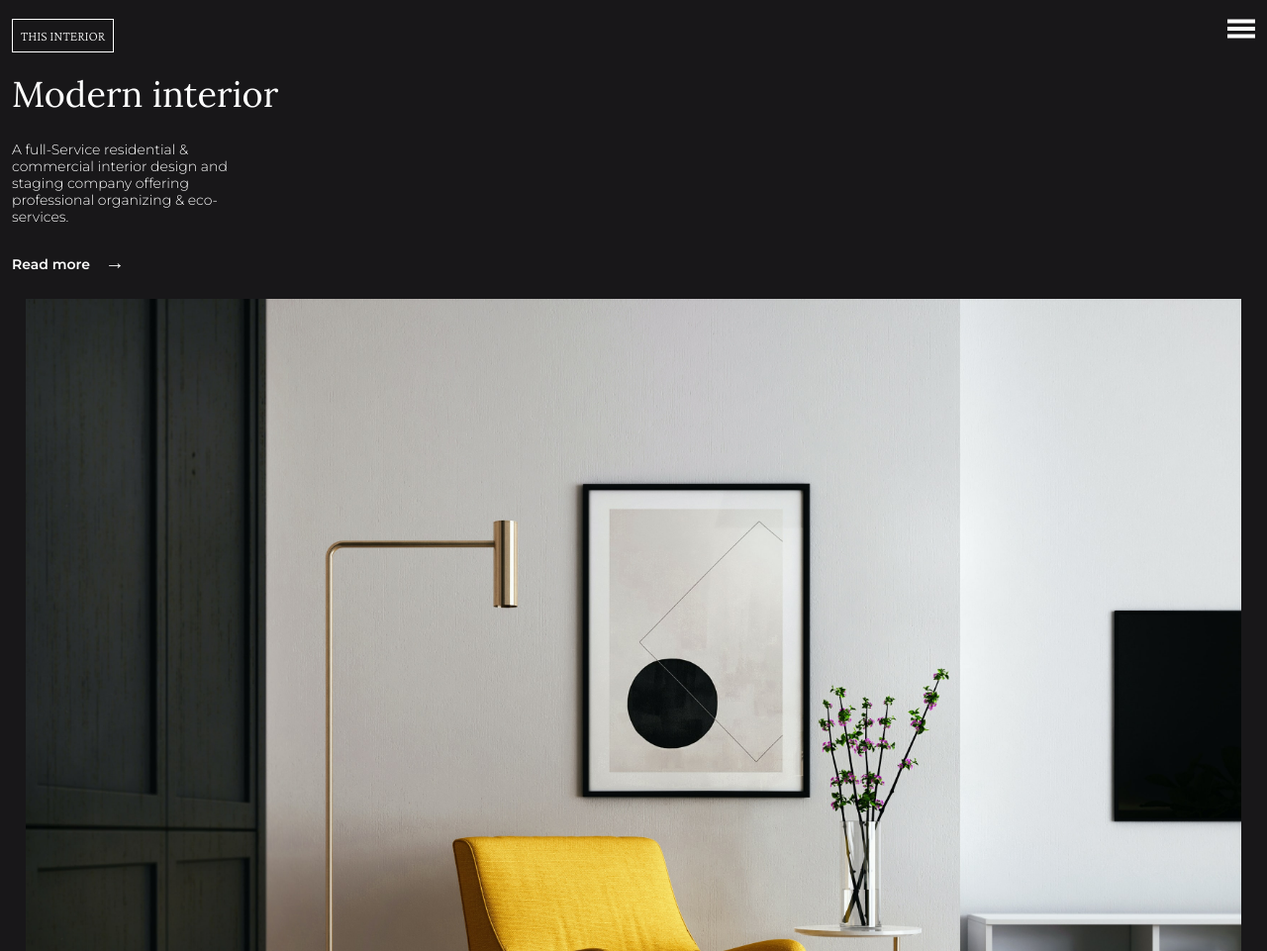
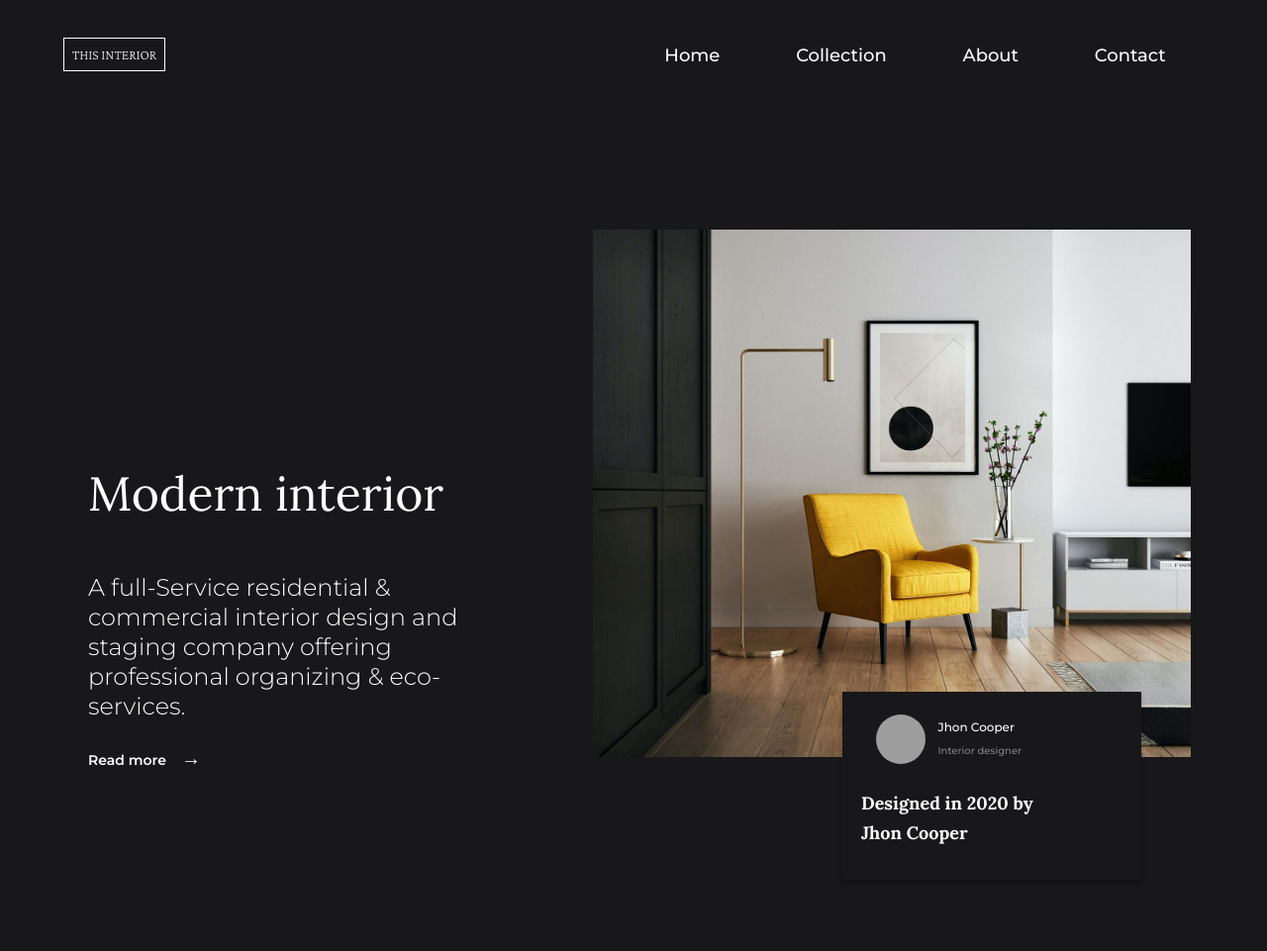
Before and after one commit to ISnowFoxI/DevChalThisInterior, a plain HTML site: page index.html in a window 1280 px wide. Shown: the top 961 px of the page at 99% size. Drawn offline with nearby package versions, Linux system fonts and the light colour scheme; grey boxes are pictures that could not be loaded.

Commit message:
Add files via upload

```diff
--- a/index.html
+++ b/index.html
@@ -1,23 +1,20 @@
 <!DOCTYPE html>
 <html lang="en">
+
 <head>
   <meta charset="utf-8" />
-    <meta
-      name="viewport"
-      content="width=device-width, initial-scale=1,
-  maximum-scale=5"
-    />
+  <meta name="viewport" content="width=device-width, initial-scale=1,
+  maximum-scale=5" />
   <link rel="preconnect" href="https://fonts.gstatic.com">
-        <link href="https://fonts.googleapis.com/css2?family=Crimson+Pro:wght@200&family=Lora:wght@400;700&family=Montserrat:wght@300;500;600;700&display=swap" rel="stylesheet">
+  <link
+    href="https://fonts.googleapis.com/css2?family=Crimson+Pro:wght@200&family=Lora:wght@400;700&family=Montserrat:wght@300;500;600;700&display=swap"
+    rel="stylesheet">
   <link rel="icon" href="devchallenges.png" />
   <title>THIS INTERIOR</title>
   <link rel="stylesheet" href="./styles.css">
   <script src="./script.js" async></script>
 </head>
-
 <body>
-
-
   <header class="header ">
     <span class="logo-name btn">This Interior</span>
     <nav class="navbar">
@@ -26,37 +23,45 @@
       </div>
       <div class="nav-list">
         <ul class="nav-ul">
-            <li class="nav-link"><a href="" class="nav-link">Home</a></li>
-            <li class="nav-link"><a href="" class="nav-link">Collection</a></li>
-            <li class="nav-link"><a href="" class="nav-link">About</a></li>
-            <li class="nav-link"><a href="" class="nav-link">Contact</a></li>
+          <li class="nav-link"><a href="">Home</a></li>
+          <li class="nav-link"><a href="">Collection</a></li>
+          <li class="nav-link"><a href="">About</a></li>
+          <li class="nav-link"><a href="">Contact</a></li>
         </ul>
       </div>
     </nav>
   </header>
-
-
   <main class="main">
+    <div class="text-container">
       <h1 class="head-line">Modern interior</h1>
-      <p  class="welcome-text">A full-Service residential & commercial interior design and staging company offering professional organizing & eco-services.</p>
+      <div class="welcome-text-container">
+        <p class="welcome-text">A full-Service residential & commercial interior design and staging company offering
+          professional organizing & eco-services.</p>
         <span><a href="" class="link-read-more">Read more</a></span>
-  </main>
+      </div>
+    </div>
     <figure class="image-container">
-      <img class="interior-desing" src="./photo1.jpg" alt="Interior design" >
-
+      <picture>
+        <source media="(max-width: 500px)" srcset="./photo1x500.jpg">
+        <source media="(max-width: 800px)" srcset="./photo1x800.jpg">
+        <source media="(max-width: 1200px)" srcset="./photo1x1200.jpg">
+        <source media="(max-width: 1500px)" srcset="./photo1x1500.jpg">
+        <img class="interior-desing" src="./photo1raw.jpg" alt="Interior design">
         <div class="author-container">
           <img src="./photo2.jpg" alt="Jhon Cooper">
+          <div class="author-credentials">
             <span class="author-name">Jhon Cooper</span>
             <span class="author-sub-text">Interior designer</span>
+          </div>
           <p class="credit-text">Designed in 2020 by Jhon Cooper</p>
         </div>
-
+      </picture>
     </figure>
+  </main>
   <footer class="footer">
     <div class="footer-decoration"></div>
     <p><a href="https://nowfox.netlify.app/">SnowFox</a> &#64; <a href="https://devchallenges.io">DevChallenges.io</a>
     </p>
   </footer>
-
 </body>
 </html>
--- a/script.js
+++ b/script.js
@@ -12,8 +12,4 @@ else {
     navBar.classList.remove('nav-list-open');
     menuStatus=false;
 }
-
-})
-}
-
-)();
+})})();
--- a/styles.css
+++ b/styles.css
@@ -1,14 +1,12 @@
-/*
-font-family: 'Crimson Pro', serif;
-font-family: 'Lora', serif;
-font-family: 'Montserrat', sans-serif;
-*/
+/*Initial setup*/
 
 * {
     padding: 0;
     margin: 0;
     box-sizing: border-box;
 }
+
+/*page setup */
 
 html {
     font-family: 'Montserrat', sans-serif;
@@ -20,10 +18,11 @@ html {
 }
 
 body {
-    height: 100vh;
     display: flex;
     flex-direction: column;
 }
+
+/*nav bar style start*/
 
 .header {
     display: flex;
@@ -54,7 +53,6 @@ body {
 
 .hamburger-btn:hover {
     cursor: pointer;
-    transition: none;
     transition: all 0.1s ease-in-out;
     transform: scale(1.1);
 }
@@ -73,7 +71,6 @@ body {
     height: 0.4rem;
     width: 2.85rem;
     background-color: white;
-    transition: all 0.5s ease-in-out;
 }
 
 .hamburger-icon::before {
@@ -123,13 +120,18 @@ body {
 
 .nav-link a {
     text-decoration: none;
+    color: white;
     transition: all 0.1s ease-in-out;
 }
 
-.nav-link a:hover {
+.nav-link:hover {
     font-weight: 700;
     transform: scale(1.2);
 }
+
+/*nav bar style end*/
+
+/*main style*/
 
 .head-line {
     font-family: 'Lora', serif;
@@ -183,41 +185,45 @@ body {
     bottom: 6.9rem;
     background-color: #181719;
     width: 80vw;
-    height: 13.8rem;
+    height: 16rem;
     margin: 0 auto;
     padding: 1.5rem 1.9rem;
     text-align: left;
-    display: grid;
-    grid-template-columns: 1fr 3fr;
-    grid-template-rows: 1fr 1fr 1.5fr;
-    grid-template-areas: "image authName" "image authSubTitle" "creditText creditText";
+    display: flex;
+    flex-wrap: wrap;
 }
 
 .image-container .author-container img {
-    grid-area: image;
+    margin-left: 1.5rem;
+    margin-top: 0.8rem;
     width: 5rem;
     height: 5rem;
     border-radius: 50%;
+    display: inline-block;
+}
+
+.image-container .author-container .author-credentials {
+    flex-basis: 50%;
+    height: fit-content;
+    margin-left: 1.25rem;
 }
 
 .image-container .author-container .author-name {
-    grid-area: authName;
+    display: block;
+    position: relative;
     font-size: 1.2rem;
-    margin-top: 1rem;
+    margin-top: 1.25rem;
 }
 
 .image-container .author-container .author-sub-text {
-    grid-area: authSubTitle;
+    margin-top: 1rem;
     font-size: 1rem;
+    display: block;
     color: #828282;
 }
 
 .image-container .author-container .author-name, .image-container .author-container .author-sub-text {
     font-weight: 500;
-}
-
-.image-container .author-container .credit-text {
-    grid-area: creditText;
 }
 
 .image-container .author-container .credit-text {
@@ -227,7 +233,12 @@ body {
     width: 21rem;
     margin-top: 0.8rem;
     line-height: 3rem;
+    text-align: left;
 }
+
+/*main style end*/
+
+/*footer style*/
 
 .footer {
     padding: 1rem;
@@ -236,11 +247,11 @@ body {
     margin-top: auto;
     bottom: 0;
     margin-bottom: 1.4rem;
+}
 
-}
 .footer .footer-decoration {
     border: 0.1rem solid #A9A9A9;
-    width: 60vw;
+    width: 70vw;
     margin: 0 auto;
 }
 
@@ -263,3 +274,145 @@ body {
     color: #CC5748;
     text-decoration: none;
 }
+
+/*footer style end*/
+
+/*responsive style*/
+
+/*navbar-responsivnes*/
+
+@media only screen and (min-width:768px) {
+    .header {
+        justify-content: space-between;
+        width: auto;
+        margin: 3vw 5vw;
+        margin-bottom: 0;
+    }
+    /*responsive nav bar style */
+    .hamburger-btn {
+        display: none;
+    }
+    .nav-list {
+        display: block;
+        position: relative;
+        width: auto;
+        height: 0;
+        top: 20%;
+        background-color: transparent;
+    }
+    .nav-ul {
+        display: flex;
+        flex-direction: row;
+        justify-content: flex-start;
+        align-items: flex-start;
+        height: 0;
+    }
+    .nav-link {
+        display: inline-block;
+        padding: 0 3vw;
+        transition: all 0.1s ease-in-out;
+    }
+    .nav-link a {
+        transition: all 0.1s ease-in-out;
+    }
+    .nav-link:hover {
+        transform: scale(1.2);
+    }
+    /*responsive nav bar style end*/
+    .head-line {
+        margin-top: 8rem;
+        font-size: 4.8rem;
+        display: inline-block;
+        margin-right: 1rem;
+    }
+    .welcome-text {
+        width: 41rem;
+        font-size: 2.4rem;
+        line-height: 30px;
+        margin-top: 5rem;
+    }
+}
+
+@media only screen and (min-width:768px) and (max-width:1023px) {
+    .text-container {
+        display: flex;
+        justify-content: space-around;
+        margin-bottom: 3rem;
+    }
+    .head-line {
+        margin-left: 7.7rem;
+    }
+    .welcome-text-container {
+        display: inline-block;
+    }
+    .link-read-more {
+        margin-top: 4.8rem;
+        font-size: 1.8rem;
+        margin-bottom: 0;
+    }
+    .image-container .author-container {
+        height: 10rem;
+    }
+    .image-container .author-container .author-credentials {
+        flex-grow: 2;
+    }
+    .image-container .author-container .credit-text {
+        text-align: center;
+    }
+}
+
+@media only screen and (min-width: 1024px) {
+    .main {
+        display: flex;
+        margin: 16rem 7.7rem;
+        align-items: center;
+        justify-content: space-around;
+    }
+    .text-container {
+        margin-right: 10rem;
+    }
+    .head-line {
+        font-size: 4.8rem;
+    }
+    .image-container {
+        margin: 0;
+    }
+    .image-container .author-container {
+        position: relative;
+        margin-right: 5rem;
+        width: 50%;
+        height: 19rem;
+        text-align: left;
+        display: flex;
+        flex-wrap: wrap;
+    }
+    .image-container .author-container .author-credentials {
+        flex-basis: 60%;
+        height: fit-content;
+        margin-left: 1.25rem;
+    }
+    .image-container .author-container .author-name {
+        display: block;
+        position: relative;
+        font-size: 1.2rem;
+        margin-top: 1.25rem;
+    }
+    .image-container .author-container .author-sub-text {
+        margin-top: 1rem;
+        font-size: 1rem;
+        display: block;
+        color: #828282;
+    }
+    .image-container .author-container .author-name, .image-container .author-container .author-sub-text {
+        font-weight: 500;
+    }
+    .image-container .author-container .credit-text {
+        font-family: 'Lora', serif;
+        font-weight: 700;
+        font-size: 1.8rem;
+        width: 21rem;
+        margin-top: 0.8rem;
+        line-height: 3rem;
+        text-align: left;
+    }
+}
```
Also changed, not shown: photo1raw.jpg (added), photo1x1200.jpg (added), photo1x1500.jpg (added), photo1x500.jpg (added), photo1x800.jpg (added), 1 other file. Lines whose indentation alone changed are shown as unchanged.
